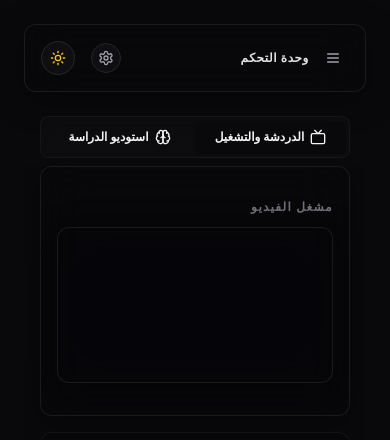
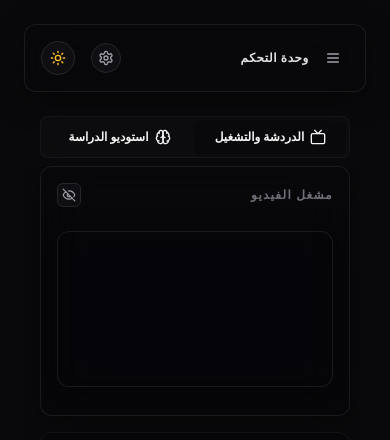
Before and after one commit to D0nG4667/tube-rag-fullstack, a Next.js app in the folder frontend/: page /ar in a window 390 px wide. Shown: the top 440 px of the page. Built offline with nearby package versions, Linux system fonts and the light colour scheme; no server answers; the database is empty; a web font is replaced by a local one.

Commit message:
feat(frontend): preserve mobile tab state and make mobile video player collapsible

```diff
--- a/frontend/src/components/DashboardClient.tsx
+++ b/frontend/src/components/DashboardClient.tsx
@@ -21,6 +21,7 @@ import {
 import Link from "next/link";
 import { useCallback, useEffect, useRef, useState } from "react";
 import type { PanelImperativeHandle } from "react-resizable-panels";
+import { cn } from "@/lib/utils";
 import ChatPanel from "@/components/ChatPanel";
 import ControlDrawer from "@/components/ControlDrawer";
 import MatrixCanvas from "@/components/MatrixCanvas";
@@ -62,6 +63,7 @@ export default function DashboardClient({ locale }: { locale: string }) {
 	const [isMobile, setIsMobile] = useState(false);
 	const [isLeftOpen, setIsLeftOpen] = useState(true);
 	const [isRightOpen, setIsRightOpen] = useState(true);
+	const [isMobileVideoCollapsed, setIsMobileVideoCollapsed] = useState(false);
 
 	useEffect(() => {
 		setMounted(true);
@@ -517,18 +519,54 @@ export default function DashboardClient({ locale }: { locale: string }) {
 								{/* Tab 1: Video Player & Chat Panel */}
 								<TabsContent
 									value="workspace"
-									className="absolute inset-0 flex flex-col gap-4 overflow-y-auto px-4 pb-4"
+									keepMounted
+									className="absolute inset-0 flex flex-col gap-4 overflow-y-auto px-4 pb-4 data-[hidden]:!hidden"
 								>
 									{/* Video player container */}
-									<div className="flex flex-col gap-4 min-h-[250px] sm:min-h-[300px] shrink-0">
-										<div className="glass-panel p-4 rounded-xl flex-1 flex flex-col justify-center min-h-0">
-											<span className="text-xs text-zinc-500 font-semibold tracking-widest mb-3 block">
+									<div
+										className={cn(
+											"flex flex-col gap-4 shrink-0 transition-all duration-300",
+											isMobileVideoCollapsed
+												? "h-[56px] min-h-[56px]"
+												: "min-h-[250px] sm:min-h-[300px]",
+										)}
+									>
+										<div className="glass-panel p-4 rounded-xl flex-1 flex flex-col min-h-0">
+											<div className="flex items-center justify-between mb-3">
+												<span className="text-xs text-zinc-500 font-semibold tracking-widest uppercase block">
 													{t.videoPlayerEngine}
 												</span>
+												<button
+													type="button"
+													onClick={() =>
+														setIsMobileVideoCollapsed(!isMobileVideoCollapsed)
+													}
+													className="p-1 rounded-md border border-zinc-300 dark:border-zinc-800 bg-zinc-100 dark:bg-zinc-900/50 text-zinc-500 hover:text-zinc-800 dark:text-zinc-400 dark:hover:text-zinc-200 transition"
+													title={
+														isMobileVideoCollapsed
+															? "Expand Video"
+															: "Collapse Video"
+													}
+												>
+													{isMobileVideoCollapsed ? (
+														<Eye className="w-3.5 h-3.5" />
+													) : (
+														<EyeOff className="w-3.5 h-3.5" />
+													)}
+												</button>
+											</div>
+											<div
+												className={cn(
+													"flex-1 flex flex-col justify-center min-h-0 transition-all duration-300",
+													isMobileVideoCollapsed &&
+														"hidden h-0 opacity-0 pointer-events-none overflow-hidden",
+												)}
+											>
 												<VideoPlayer
 													ref={playerRef}
 													youtubeId={selectedVideo?.youtube_id || ""}
 												/>
+											</div>
 										</div>
 									</div>
 
@@ -548,7 +586,8 @@ export default function DashboardClient({ locale }: { locale: string }) {
 								{/* Tab 2: StudyStudio Panel */}
 								<TabsContent
 									value="studystudio"
-									className="absolute inset-0 flex flex-col px-4 pb-4"
+									keepMounted
+									className="absolute inset-0 flex flex-col px-4 pb-4 data-[hidden]:!hidden"
 								>
 									<div className="flex-1 flex flex-col min-h-0">
 										<StudyStudio
--- a/frontend/src/components/StudyStudio.tsx
+++ b/frontend/src/components/StudyStudio.tsx
@@ -890,7 +890,8 @@ export default function StudyStudio({
 						{/* Tab 1: Presentation Outline */}
 						<TabsContent
 							value="outline"
-							className="absolute inset-0 flex flex-col outline-none"
+							keepMounted
+							className="absolute inset-0 flex flex-col outline-none data-[hidden]:!hidden"
 						>
 							<ScrollArea className="flex-grow min-h-0">
 								<div className="p-4 flex flex-col gap-4">
@@ -940,7 +941,8 @@ export default function StudyStudio({
 						{/* Tab 2: Podcast Script */}
 						<TabsContent
 							value="podcast"
-							className="absolute inset-0 flex flex-col outline-none"
+							keepMounted
+							className="absolute inset-0 flex flex-col outline-none data-[hidden]:!hidden"
 						>
 							<ScrollArea className="flex-grow min-h-0">
 								<div className="p-4 flex flex-col gap-4">
@@ -1137,7 +1139,8 @@ export default function StudyStudio({
 						{/* Tab 3: SVG Interactive Mindmap */}
 						<TabsContent
 							value="mindmap"
-							className="absolute inset-0 flex flex-col outline-none"
+							keepMounted
+							className="absolute inset-0 flex flex-col outline-none data-[hidden]:!hidden"
 						>
 							<ScrollArea className="flex-grow min-h-0">
 								<div className="p-4 flex flex-col gap-4">
@@ -1265,7 +1268,8 @@ export default function StudyStudio({
 						{/* Tab 4: Handwritten Notes */}
 						<TabsContent
 							value="notes"
-							className="absolute inset-0 flex flex-col outline-none"
+							keepMounted
+							className="absolute inset-0 flex flex-col outline-none data-[hidden]:!hidden"
 						>
 							<ScrollArea className="flex-grow min-h-0">
 								<div className="p-4 flex flex-col gap-4">
```
Lines whose indentation alone changed are shown as unchanged.
